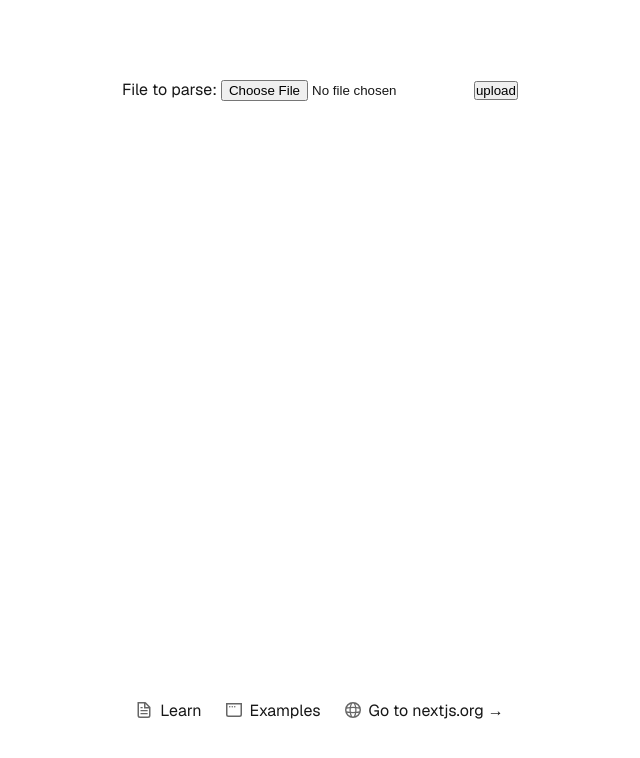
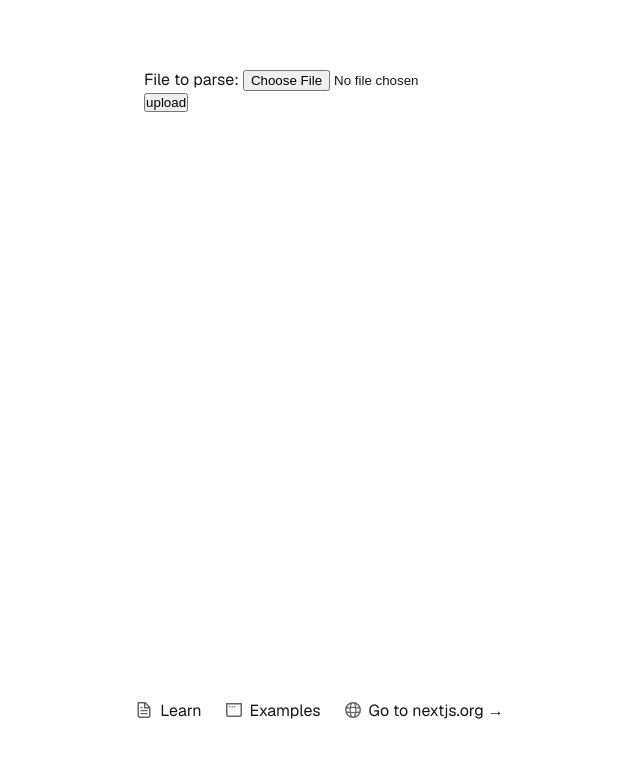
Before and after one commit to hellofadude/FileUploadService, a Next.js app: page / in a window 1280 px wide. Shown: the top 758 px of the page, without its empty margins (320-960 px from the left). Built offline with nearby package versions, Linux system fonts and the light colour scheme.

Commit message:
added navigaton, remove debug statements

```diff
--- a/src/app/fileUploadService.js
+++ b/src/app/fileUploadService.js
@@ -3,6 +3,7 @@
 import React from 'react';
 import handleUpload from "./handleUpload";
 import { useActionState } from "react";
+import Link from 'next/link'
 
 
 
@@ -11,26 +12,31 @@ export default function Fileupload() {
 
   return(
     <>
-     <form action={formAction}>
-          <div style={{display:'block'}}>
-
+        <form action={formAction}>
+          <div>
+            <div>
                <label>
                   File to parse:  <input
                       type='file'
                       name='myFile' />
                </label>
-
+            </div>
+            <div>
                <button type="submit">upload</button>
+            </div>
                {isPending ? "Loading..." :
                  state === "" ? "" :
-                 <div style={{ border: '1px solid black', padding: '10px', marginTop: '100px' }}>
-                    <h3>Report</h3>
+                 <div>
+                    <div style={{ border: '1px solid black', padding: '10px', marginTop: '100px' }}>
+                       <h3>Report</h3>
                        <pre style={{ whiteSpace: 'pre-wrap' }}>{state}</pre>
-                 </div>
+                    </div>
+                    <p>Refresh to go back</p>
+                  </div>
                }
 
           </div>
-      </form>
+        </form>
 
     </>
   )
```
